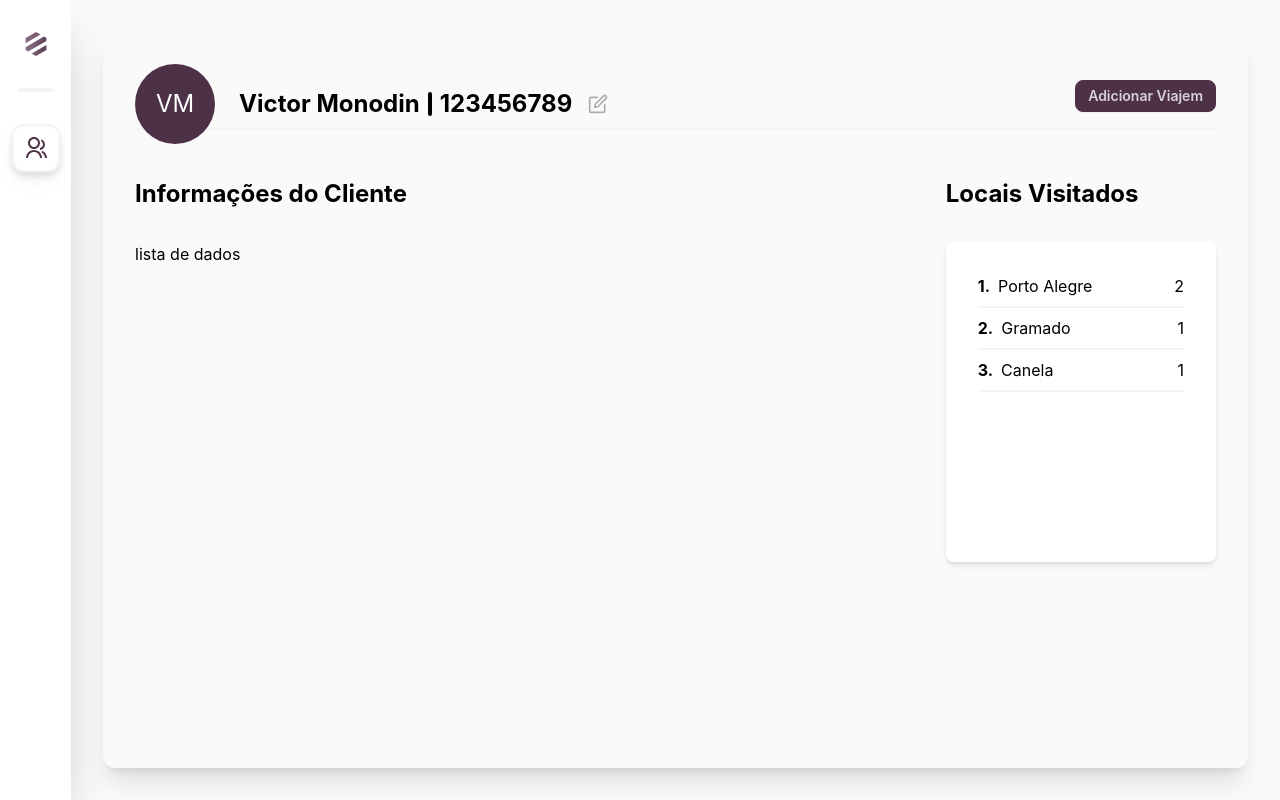
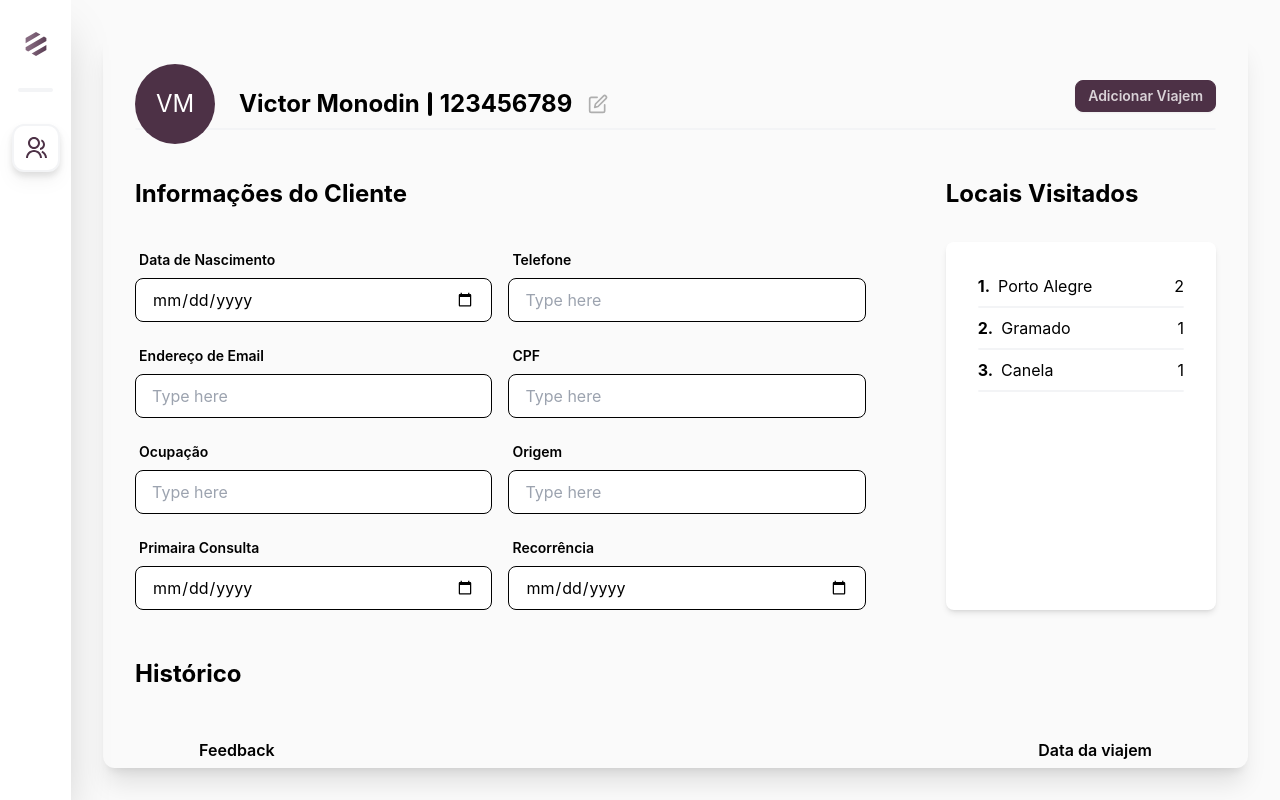
Before and after one commit to chicogborba/TripsCRM, a React (Vite) app: page /info/1 in a window 1280 px wide. Built offline with nearby package versions, Linux system fonts and the light colour scheme.

Commit message:
adding page

```diff
--- /dev/null
+++ b/src/components/FormTextField.tsx
@@ -0,0 +1,61 @@
+import React from 'react';
+
+export type FormTextFieldType = "date" | "doc" | "phone" | "text";
+
+interface FormTextFieldProps {
+  label: string;
+  value: string;
+  onChange: (e: React.ChangeEvent<HTMLInputElement>) => void;
+  type: FormTextFieldType;
+  disabled?: boolean;
+}
+
+const formatValue = (type: FormTextFieldType, value: string): string => {
+  switch (type) {
+    case 'doc':
+      // Implementar formatação para CPF, por exemplo: 000.000.000-00
+      return value.replace(/\D/g, '') // Remove tudo o que não é dígito
+                  .replace(/(\d{3})(\d)/, '$1.$2') // Coloca ponto após o terceiro dígito
+                  .replace(/(\d{3})(\d)/, '$1.$2') // Coloca ponto após os seis dígitos
+                  .replace(/(\d{3})(\d)/, '$1-$2') // Coloca hífen após os nove dígitos
+                  .replace(/(-\d{2})\d+?$/, '$1'); // Permite apenas 11 dígitos
+    case 'phone':
+      // Implementar formatação para telefone, por exemplo: (00) 00000-0000
+      return value.replace(/\D/g, '')
+                  .replace(/^(\d{2})(\d)/g, '($1) $2') // Coloca parênteses em volta dos dois primeiros dígitos
+                  .replace(/(\d{5})(\d)/, '$1-$2'); // Coloca hífen após os cinco dígitos
+    default:
+      return value; // Não altera o valor para os outros tipos
+  }
+};
+
+const FormTextField: React.FC<FormTextFieldProps> = ({
+  label,
+  value,
+  onChange,
+  type,
+  disabled = false
+}) => {
+  const handleChange = (e: React.ChangeEvent<HTMLInputElement>) => {
+    const formattedValue = type === 'doc' || type === 'phone' ? formatValue(type, e.target.value) : e.target.value;
+    onChange({...e, target: {...e.target, value: formattedValue}});
+  };
+
+  return (
+    <label className={`form-control w-full max-h-20 ${disabled ? 'opacity-50' : ''}`}>
+      <div className="label">
+        <span className="label-text font-semibold text-md">{label}</span>
+      </div>
+      <input
+        type={type === 'text' || type === 'doc' || type === 'phone' ? 'text' : type}
+        placeholder="Type here"
+        className="input input-bordered max-w-full w-full "
+        value={value}
+        onChange={handleChange}
+        disabled={disabled}
+      />
+    </label>
+  );
+};
+
+export default FormTextField;
--- a/src/pages/ClientInfo/ClientInfo.tsx
+++ b/src/pages/ClientInfo/ClientInfo.tsx
@@ -1,6 +1,9 @@
 import Sidebar from "../../components/Sidebar"
 import { useNavigate, useParams } from "react-router-dom";
 import ClientInfoHeader from "./components/ClientInfoHeader";
+import VisitedPlaces from "./components/VisitedPlaces";
+import ClientInfoForm from "./components/ClientInfoForm";
+import ClientInfoHistory from "./components/ClientInfoHistory";
 
 
 const ClientInfo = () => {
@@ -30,23 +33,21 @@ const ClientInfo = () => {
             },
         ]
 
-    const createMostVisited = (list: any) => {
-        const cities: any = {}
+    const history = [
+        {
+            feedback: "Gostei muito da viagem",
+            date: "12/05/2022"
+        },
+        {
+            feedback: "Hotel muito bom",
+            date: "21/06/2023"
+        },
+        {
+            feedback: "Comida muito boa",
+            date: "01/03/2024"
+        },
+    ]
 
-        list.forEach((item: any) => {
-            if (cities[item.city]) {
-                cities[item.city] += 1
-            } else {
-                cities[item.city] = 1
-            }
-        })
-
-        const sorted = Object.keys(cities).sort((a, b) => cities[b] - cities[a])
-
-        return sorted.map((city) => ({city, count: cities[city]}))
-    }
-
-    console.log(createMostVisited(places_visited))
 
     return (
         <div className="flex flex-row h-screen">
@@ -59,28 +60,16 @@ const ClientInfo = () => {
                 />
                 <div className="flex ">
                     <div className="w-3/4 flex flex-col gap-8">
-                        <h2 className="text-2xl font-bold ">Informações do Cliente</h2>
-                        <div>lista de dados</div>
+                    <ClientInfoForm/>
                     </div>
                     <div className="w-1/4 flex flex-col gap-8">
-                        <h2 className="text-2xl font-bold  ">Locais Visitados</h2>
-                        <div className="bg-white rounded-lg min-h-80 p-8 shadow-md">
-                            {createMostVisited(places_visited).map((item: any, index: number) => (
-                                <>
-                                <div key={index} className="flex justify-between items-center">
-                                    <div className="flex">
-                                    <h3 className="text-md font-bold mr-2">{index+1 + ". "}</h3>
-                                    <h3 className="text-md font-normal">{item.city}</h3>
-                                    </div>
-                                    <h3 className="text-md ">{item.count}</h3>
-                                </div>
-                                <div className="my-2 w-full border border-gray-100  rounded-full"></div>
-                                </>
-
-                            ))}
-                        </div>
+                    <VisitedPlaces visitedPlaces={places_visited}/>
                     </div>
                 </div>
+                <div className="mt-12">
+                    <ClientInfoHistory history={history}/>
+                </div>
+
             </div>
         </div>
     )
--- /dev/null
+++ b/src/pages/ClientInfo/components/ClientInfoForm.tsx
@@ -0,0 +1,54 @@
+import React, { useState } from 'react';
+import FormTextField, { FormTextFieldType } from "../../../components/FormTextField";
+
+type InputField = {
+  label: string;
+  type: FormTextFieldType;
+};
+
+type InitialStateType = {
+  [key: string]: string;
+};
+
+const inputFields: InputField[] = [
+  { label: "Data de Nascimento", type: "date" },
+  { label: "Telefone", type: "phone" },
+  { label: "Endereço de Email", type: "text" },
+  { label: "CPF", type: "doc" },
+  { label: "Ocupação", type: "text" },
+  { label: "Origem", type: "text" },
+  { label: "Primaira Consulta", type: "date" },
+  { label: "Recorrência", type: "date" },
+];
+
+const initialState = inputFields.reduce<InitialStateType>((acc, field) => {
+  acc[field.label] = "";
+  return acc;
+}, {});
+
+const ClientInfoForm = () => {
+  const [fieldValues, setFieldValues] = useState<InitialStateType>(initialState);
+
+  const handleChange = (label: string, value: string) => {
+    setFieldValues(prev => ({ ...prev, [label]: value }));
+  };
+
+  return (
+    <>
+      <h2 className="text-2xl font-bold">Informações do Cliente</h2>
+      <div className="grid grid-cols-2 gap-4 pr-20">
+        {inputFields.map((field, index) => (
+          <FormTextField
+            key={index}
+            label={field.label}
+            value={fieldValues[field.label]}
+            onChange={(e) => handleChange(field.label, e.target.value)}
+            type={field.type}
+          />
+        ))}
+      </div>
+    </>
+  );
+};
+
+export default ClientInfoForm;
--- /dev/null
+++ b/src/pages/ClientInfo/components/ClientInfoHistory.tsx
@@ -0,0 +1,43 @@
+import React from "react";
+
+export type HistoryFeedback = {
+  feedback: string;
+  date: string;
+}
+
+export interface ClientInfoHistoryProps {
+  history: HistoryFeedback[];
+}
+
+const ClientInfoHistory: React.FC<ClientInfoHistoryProps> = ({
+  history
+}) => {
+
+  return (
+    <>
+        <h2 className="text-2xl font-bold ">Histórico</h2>
+        <div className="flex flex-col mt-8">
+          <div className="flex justify-between mx-16 py-4">
+            <div className="font-semibold">
+              Feedback
+            </div>
+            <div className="font-semibold">
+              Data da viajem
+            </div>
+          </div>
+          {history.map((item, index) => (
+            <div key={index} className="border-gray-400 py-4 border-t flex justify-between ">
+              <div className="font-normal ml-16">
+                {item.feedback}
+              </div>
+              <div className="font-normal mr-16">
+                {item.date}
+              </div>
+              </div>
+              ))}
+        </div>
+    </>
+  );
+}
+
+export default ClientInfoHistory;
--- /dev/null
+++ b/src/pages/ClientInfo/components/VisitedPlaces.tsx
@@ -0,0 +1,48 @@
+
+export interface VisitedPlacesProps {
+  visitedPlaces: any;
+}
+
+
+
+const VisitedPlaces: React.FC<VisitedPlacesProps> = ({visitedPlaces}) => {
+
+    const createMostVisited = (list: any) => {
+      const cities: any = {}
+
+      list.forEach((item: any) => {
+          if (cities[item.city]) {
+              cities[item.city] += 1
+          } else {
+              cities[item.city] = 1
+          }
+      })
+
+      const sorted = Object.keys(cities).sort((a, b) => cities[b] - cities[a])
+
+      return sorted.map((city) => ({city, count: cities[city]}))
+  }
+
+  return (
+    <>
+      <h2 className="text-2xl font-bold  ">Locais Visitados</h2>
+      <div className="bg-white rounded-lg h-full p-8 shadow-md">
+          {createMostVisited(visitedPlaces).map((item: any, index: number) => (
+            <>
+              <div key={index} className="flex justify-between items-center">
+                  <div className="flex">
+                  <h3 className="text-md font-bold mr-2">{index+1 + ". "}</h3>
+                  <h3 className="text-md font-normal">{item.city}</h3>
+                  </div>
+                  <h3 className="text-md ">{item.count}</h3>
+              </div>
+              <div className="my-2 w-full border border-gray-100  rounded-full"></div>
+              </>
+
+        ))}
+      </div>
+     </>
+  )
+}
+
+export default VisitedPlaces
```
